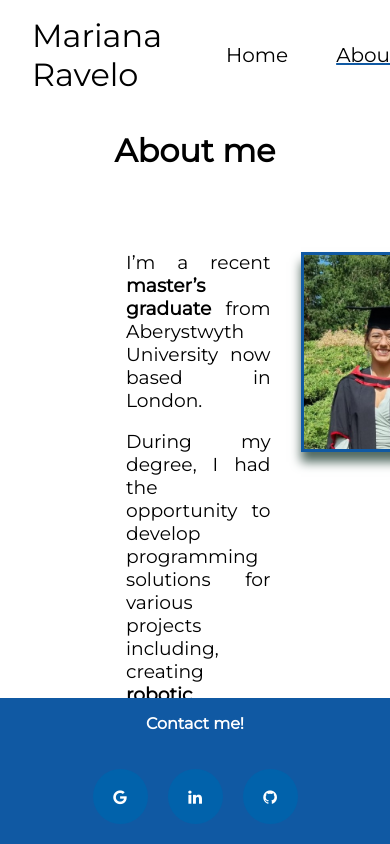
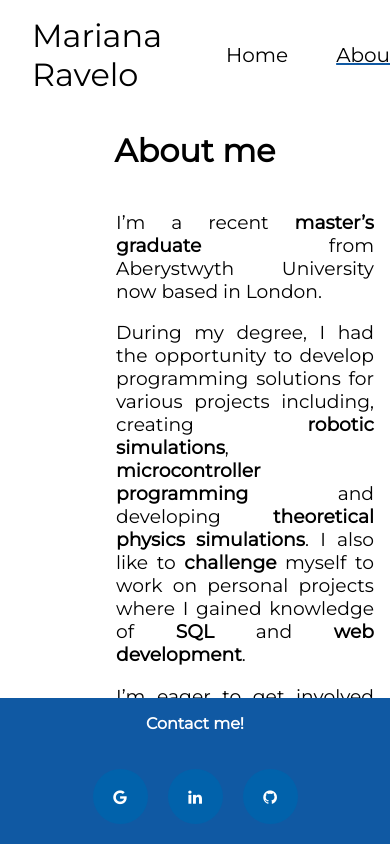
Before and after one commit to Mariana-Ravelo/mari-website, a React (Create React App) app: page /about in a window 390 px wide. Shown: the top 844 px of the page. Built offline with nearby package versions, Linux system fonts and the light colour scheme.

Commit message:
updated tab ion and started working on making the website size responsive

```diff
--- a/src/App.js
+++ b/src/App.js
@@ -8,7 +8,11 @@
 function App() {
   return (
   <>
+    <head>
+      <meta name="viewport" content="width=device-width, initial-scale=1.0"></meta>
       <link href='https://fonts.googleapis.com/css?family=Montserrat' rel='stylesheet'></link>
+    </head>
+    <body>
       <Navbar />
       <div className="container">
         <Routes>
@@ -18,6 +22,8 @@
         </Routes>
       </div>
       <Footer/>
+    </body>
+
   </>
   )
 }
--- a/src/pages/about/about.css
+++ b/src/pages/about/about.css
@@ -25,3 +25,29 @@
 h3 {
     font-weight: normal;
 }
+
+/* For phone screen size */
+@media screen and (max-width: 575px) {
+    .h1 {
+        text-align: right;
+    }
+    .about-container {
+      flex-direction: column;
+      align-content: center;
+    }
+
+    .about-container > * {
+        padding: 0px;
+        margin-top: 0px;
+        flex: 1 100%;
+        border-radius: 0px;
+    }
+
+    .about-description {
+        text-align: justify;
+    }
+
+    .about-pic {
+        display: none;
+    }
+}
```
Also changed, not shown: 1 other file (tests, documents, lock files or other folders). Lines whose indentation alone changed are shown as unchanged.
